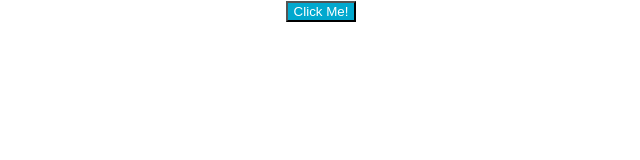
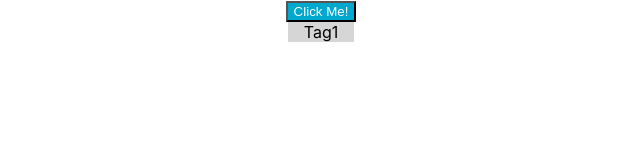
Before and after one commit to PenguenUmut/ucra, a React (Create React App) app: page / in a window 1280 px wide. Shown: the top 160 px of the page, without its empty margins (319-959 px from the left). Built offline with nearby package versions, Linux system fonts and the light colour scheme.

Commit message:
component Label added

```diff
--- a/src/App.tsx
+++ b/src/App.tsx
@@ -1,5 +1,6 @@
 import React from 'react';
 import Button from './components/button/Button';
+import Label from './components/Label/Label';
 
 import './App.css';
 
@@ -7,6 +8,8 @@ function App() {
   return (
     <div className="App">
       <Button text="Click Me!" />
+      <br />
+      <Label text="Tag1" />
     </div>
   );
 }
--- /dev/null
+++ b/src/components/Label/Label.module.scss
@@ -0,0 +1,9 @@
+$bgcolor: #d6d6d6;
+$txtcolor: black;
+
+.tag {
+  background-color: $bgcolor;
+  color: $txtcolor;
+  padding: 0 1rem;
+  margin: 1rem;
+}
--- /dev/null
+++ b/src/components/Label/Label.tsx
@@ -0,0 +1,12 @@
+import React from 'react';
+import styles from './Label.module.scss';
+
+interface ILabel {
+  text: string;
+}
+
+const Label: React.FC<ILabel> = ({ text }) => {
+  return <span className={styles.tag}>{text}</span>;
+};
+
+export default Label;
```
